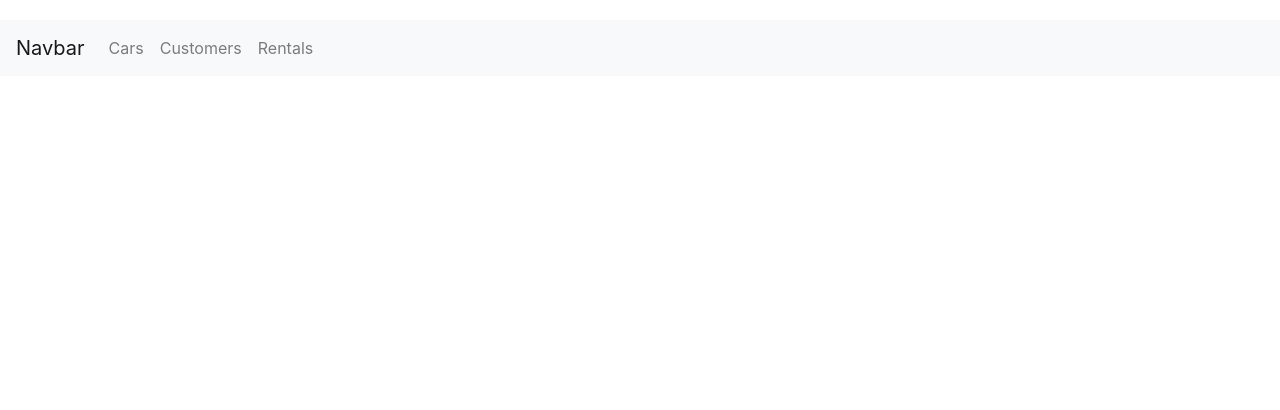
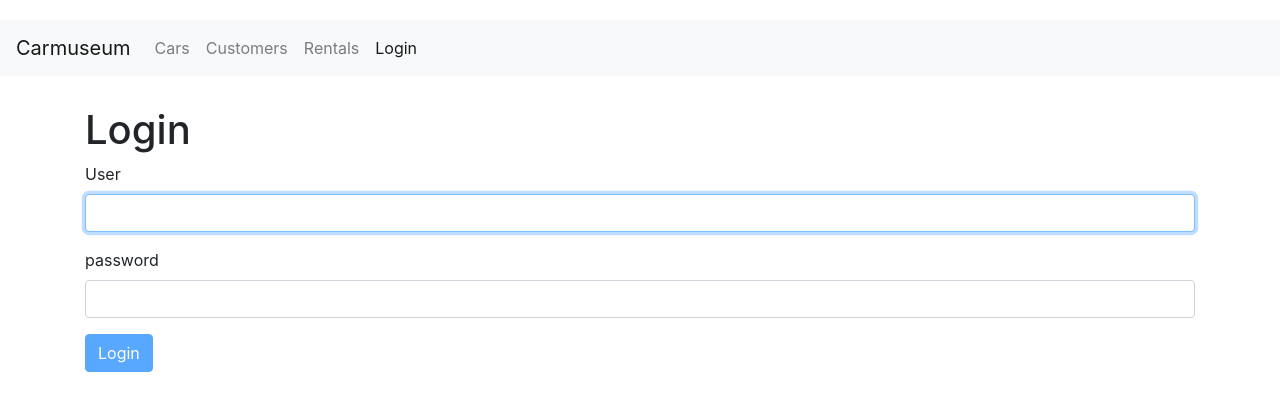
Before and after one commit to eli-cohen-jb/carnuseum, a React (Create React App) app: page /login in a window 1280 px wide. Shown: the top 410 px of the page. Built offline with nearby package versions, Linux system fonts and the light colour scheme.

Commit message:
login form, validation

```diff
--- a/package.json
+++ b/package.json
@@ -8,6 +8,7 @@
     "@testing-library/user-event": "^13.5.0",
     "bootstrap": "^4.1.1",
     "font-awesome": "^4.7.0",
+    "joi-browser": "13.4",
     "prop-types": "^15.6.2",
     "react": "^18.1.0",
     "react-dom": "^18.1.0",
--- a/src/App.js
+++ b/src/App.js
@@ -9,6 +9,7 @@
 import NavBar from './components/navbar';
 import React from 'react';
 import CarForm from './components/carForm';
+import LoginForm from './components/loginForm';
 
 function App() {
   return (
@@ -20,6 +21,7 @@
           <Route path="/cars" component={Cars}></Route>
           <Route path="/customers" component={Customers}></Route>
           <Route path="/rentals" component={Rentals}></Route>
+          <Route path="/login" component={LoginForm}></Route>
           <Route path="/not-found" component={NotFound}></Route>
           <Redirect from="/" exact to="/cars"></Redirect>
         </Switch>
--- /dev/null
+++ b/src/components/common/input.jsx
@@ -0,0 +1,20 @@
+import React from 'react';
+const Input = ({name, label, value, error, onChange}) => {
+    return ( <div className="form-group">
+    <label htmlFor={name}>{label}</label>
+    <input
+      name={name}
+      onChange={onChange}
+      value={value}
+      id={name}
+      type="text"
+      className="form-control"
+    />
+
+   { error && <div className="alert alert-danger">{error}</div>}
+
+
+  </div> );
+}
+
+export default Input;
--- /dev/null
+++ b/src/components/loginForm.jsx
@@ -0,0 +1,131 @@
+import React, { Component } from "react";
+import Joi  from "joi-browser";
+import Input from "./common/input";
+
+class LoginForm extends Component {
+  state = {
+    account: { username: "", password: "" },
+    errors: {},
+  };
+  schema = {
+    username: Joi.string().required().label('UserName'),
+    password: Joi.string().required().label('Password'),
+
+  };
+
+  username = React.createRef();
+
+  componentDidMount() {
+    this.username.current.focus();
+  }
+  validate = () => {
+    // const validateResult = Joi.validate(this.state.account,  this.schema, {abortEarly: false});
+    // console.log(validateResult)
+
+    // if(!validateResult.error) return null;
+    // const errors = {};
+    // for(let item of validateResult.error.details)
+    //   errors[item.path[0]] = item.message;
+
+
+    // return errors;
+
+
+    const errors = {};
+    const { account } = this.state;
+
+    if (account.username.trim() === "")
+      errors.username = "Username is required";
+    if (account.password.trim() === "")
+      errors.password = "Password is required";
+
+    return Object.keys(errors).length ? errors : null;
+  };
+
+  validateProperty = (input) => {
+
+    const {name, value} = input;
+    const obj = { [name]: value };
+    const schema = { [name]: this.schema[name] };
+    const { error } = Joi.validate(obj, schema);
+    return error ? error.details[0].message : null;
+
+    // const errors = {};
+    // const { account } = this.state;
+
+    // if (input.name === "username") {
+    //   if (input.value.trim() === "") return "Username is required";
+    // } else if (input.name === "password") {
+    //   if (input.value.trim() === "") return "Password is required";
+    // }
+
+    // return null;
+  };
+
+  handleSubmit = (e) => {
+    e.preventDefault();
+    const errors = this.validate();
+    this.setState({ errors: errors || {} });
+
+    // XXXXXXXXX worngway   const username = document.getElementById('username').value;
+    const username = this.username.current.value;
+    console.log("submit", username);
+  };
+
+  handleChange = ({ currentTarget: input }) => {
+    const account = { ...this.state.account };
+    const errorMessage = this.validateProperty(input);
+    const errors = { ...this.state.errors };
+
+    if (errorMessage) errors[input.name] = errorMessage;
+    else delete errors[input.name];
+
+    account[input.name] = input.value;
+    this.setState({ account, errors });
+  };
+
+  render() {
+    const { account } = this.state;
+    return (
+      <div>
+        <h1>Login</h1>
+        <form onSubmit={this.handleSubmit}>
+          <div className="form-group">
+            <label htmlFor="username">User</label>
+            <input
+              name="username"
+              onChange={this.handleChange}
+              value={account.username}
+              //   autoFocus
+              ref={this.username}
+              id="username"
+              type="text"
+              className="form-control"
+            />
+          </div>
+          {/* <div className="form-group">
+            <label htmlFor="password">Password</label>
+            <input
+              name="password"
+              onChange={this.handleChange}
+              value={account.password}
+              id="password"
+              type="text"
+              className="form-control"
+            />
+          </div> */}
+          <Input
+            name="password"
+            label="password"
+            onChange={this.handleChange}
+            value={account.password}
+            error={this.state.errors.password}
+          ></Input>
+          <button disabled={this.validate()} className="btn btn-primary">Login</button>
+        </form>
+      </div>
+    );
+  }
+}
+
+export default LoginForm;
--- a/src/components/navbar.jsx
+++ b/src/components/navbar.jsx
@@ -5,7 +5,7 @@
   return (
     <nav className="navbar navbar-expand-lg navbar-light bg-light">
       <Link className="navbar-brand" to="/">
-        Navbar
+        Carmuseum
       </Link>
 
       <div className="collapse navbar-collapse" id="navbarNav">
@@ -16,13 +16,18 @@
             </NavLink>
           </li>
           <li className="nav-item">
-            <NavLink className="nav-link" to="/Customers">
+            <NavLink className="nav-link" to="/customers">
               Customers
             </NavLink>
           </li>
           <li className="nav-item">
-            <NavLink className="nav-link" to="/Rentals">
+            <NavLink className="nav-link" to="/rentals">
               Rentals
+            </NavLink>
+          </li>
+          <li className="nav-item">
+            <NavLink className="nav-link" to="/login">
+              Login
             </NavLink>
           </li>
         </ul>
```
Also changed, not shown: src/components/common/form.jsx (added, +64 -0 lines), 1 other file (tests, documents, lock files or other folders).
